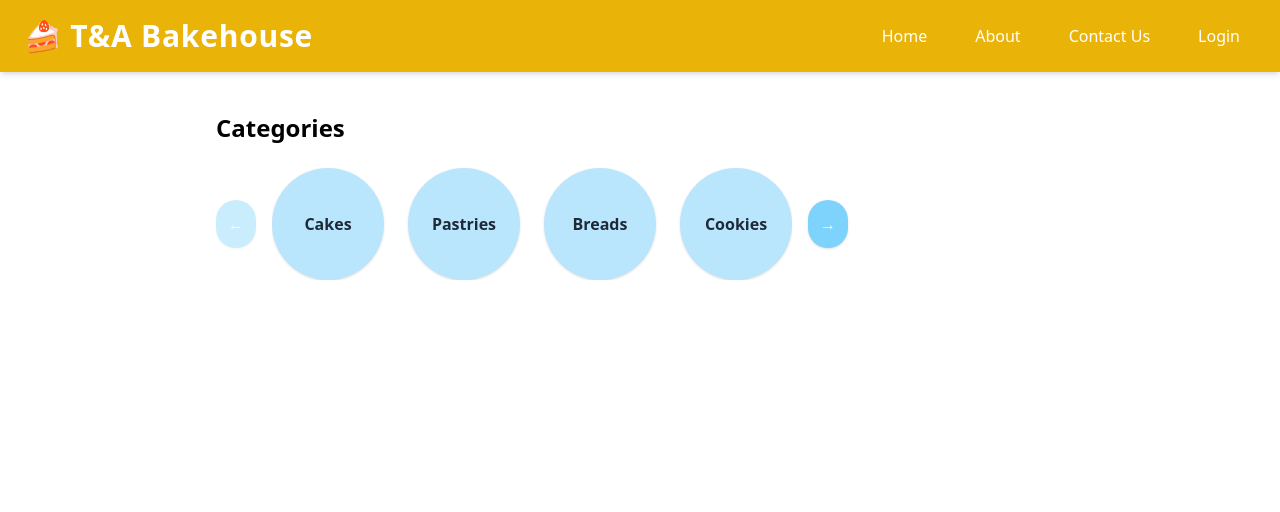
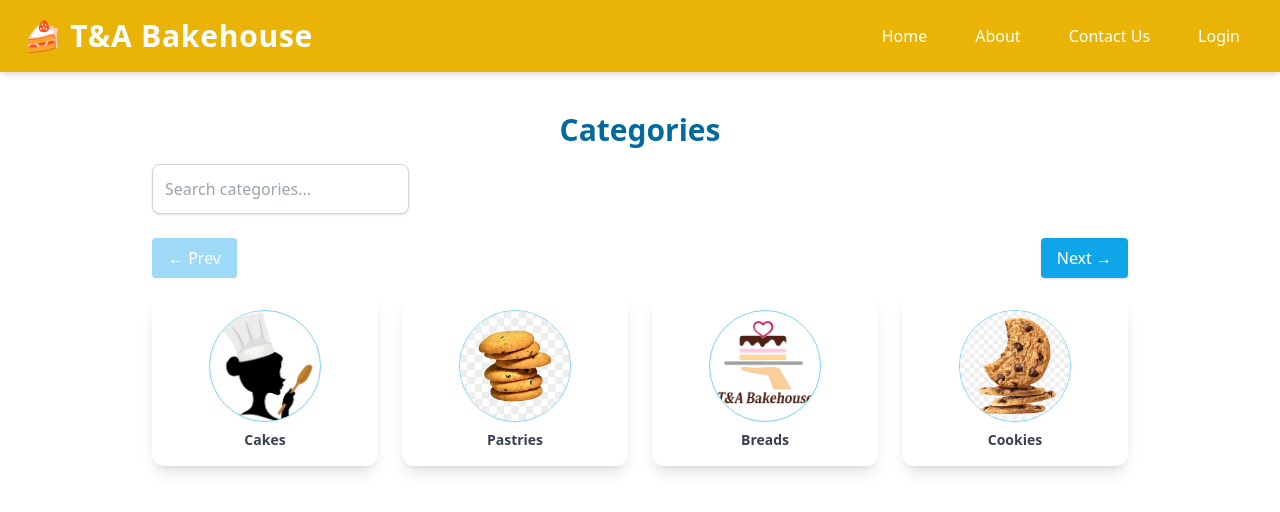
Before and after one commit to Ahad-Channa/T-A-BakeHouse-Bakery-app, a React (Vite) app in the folder TA-BakeHouse/: page /client-category in a window 1280 px wide. Shown: the top 512 px of the page. Built offline with nearby package versions, Linux system fonts and the light colour scheme.

Commit message:
added productd and catehory page in client

```diff
--- a/TA-BakeHouse/src/pages/User/Cart.jsx
+++ b/TA-BakeHouse/src/pages/User/Cart.jsx
@@ -5,7 +5,7 @@ function Cart() {
     <div className="p-6 bg-yellow-50 min-h-screen">
       <h1 className="text-3xl font-bold text-center text-yellow-700 mb-6">Your Cart</h1>
       <p className="text-center text-gray-600">Items you add will appear here</p>
-      {/* You can later map cart items and show total */}
+
     </div>
   );
 }
--- a/TA-BakeHouse/src/pages/User/ClientCategory.jsx
+++ b/TA-BakeHouse/src/pages/User/ClientCategory.jsx
@@ -58,22 +58,26 @@ import React, { useState } from "react";
 
 const ClientCategories = () => {
   const categories = [
-    { id: 1, name: "Cakes" },
-    { id: 2, name: "Pastries" },
-    { id: 3, name: "Breads" },
-    { id: 4, name: "Cookies" },
-    { id: 5, name: "Doughnuts" },
-    { id: 6, name: "Cupcakes" },
-    { id: 7, name: "Brownies" },
-    { id: 8, name: "Tarts" },
+    { id: 1, name: "Cakes", image: "/images/girl.png" },
+    { id: 2, name: "Pastries", image: "/images/biscuits.jpg" },
+    { id: 3, name: "Breads", image: "/images/ChatGPT Image .png" },
+    { id: 4, name: "Cookies", image: "/images/chocolate-chip.png" },
+    { id: 5, name: "Doughnuts", image: "/images/doughnut.png" },
+    { id: 6, name: "Cupcakes", image: "/images/cupcake.png" },
+    { id: 7, name: "Brownies", image: "/images/brownie.png" },
+    { id: 8, name: "Tarts", image: "/images/tart.png" },
   ];
 
   const itemsPerPage = 4;
   const [startIndex, setStartIndex] = useState(0);
+  const [searchTerm, setSearchTerm] = useState("");
 
-  // Determine if we can move left or right
+  const filteredCategories = categories.filter((cat) =>
+    cat.name.toLowerCase().includes(searchTerm.toLowerCase())
+  );
+
   const canMoveLeft = startIndex > 0;
-  const canMoveRight = startIndex + itemsPerPage < categories.length;
+  const canMoveRight = startIndex + itemsPerPage < filteredCategories.length;
 
   const handleMoveLeft = () => {
     if (canMoveLeft) setStartIndex(startIndex - itemsPerPage);
@@ -83,54 +87,76 @@ const ClientCategories = () => {
     if (canMoveRight) setStartIndex(startIndex + itemsPerPage);
   };
 
-  // Slice the categories to display current "page"
-  const visibleCategories = categories.slice(
+  const handleSearchChange = (e) => {
+    setSearchTerm(e.target.value);
+    setStartIndex(0); // reset to first page when search changes
+  };
+
+  const visibleCategories = filteredCategories.slice(
     startIndex,
     startIndex + itemsPerPage
   );
 
   return (
-    <div className="max-w-4xl mx-auto p-6">
-      <h2 className="text-2xl font-bold mb-6">Categories</h2>
+    <div className="max-w-5xl mx-auto p-6">
+      <h2 className="text-3xl font-bold mb-4 text-center text-sky-700">
+      Categories
+      </h2>
 
-      <div className="flex items-center space-x-4">
-        {/* Left Arrow */}
+      {/* Search */}
+      <input
+        type="text"
+        placeholder="Search categories..."
+        value={searchTerm}
+        onChange={handleSearchChange}
+        className="mb-6  p-3 border border-gray-300 rounded-lg shadow focus:outline-none focus:ring-2 focus:ring-sky-300"
+      />
+
+      {/* Navigation */}
+      <div className="flex justify-between items-center mb-4">
         <button
           onClick={handleMoveLeft}
           disabled={!canMoveLeft}
-          className={`p-3 rounded-full bg-sky-300 text-white shadow ${
-            !canMoveLeft ? "opacity-40 cursor-not-allowed" : "hover:bg-sky-400"
+          className={`px-4 py-2 rounded bg-sky-500 text-white shadow ${
+            !canMoveLeft ? "opacity-40 cursor-not-allowed" : "hover:bg-sky-600"
           }`}
-          aria-label="Previous categories"
         >
-          &#8592;
+          ← Prev
         </button>
 
-        {/* Categories cards */}
-        <div className="flex space-x-6 overflow-hidden">
+        <button
+          onClick={handleMoveRight}
+          disabled={!canMoveRight}
+          className={`px-4 py-2 rounded bg-sky-500 text-white shadow ${
+            !canMoveRight ? "opacity-40 cursor-not-allowed" : "hover:bg-sky-600"
+          }`}
+        >
+          Next →
+        </button>
+      </div>
+
+      {/* Cards */}
+      {visibleCategories.length > 0 ? (
+        <div className="grid grid-cols-2 sm:grid-cols-2 md:grid-cols-4 gap-6">
           {visibleCategories.map((cat) => (
             <div
               key={cat.id}
-              className="w-28 h-28 rounded-full bg-sky-200 flex items-center justify-center text-center font-semibold text-gray-800 shadow"
+              className="bg-white rounded-xl shadow-lg hover:shadow-xl transition-all p-4 flex flex-col items-center justify-center text-center"
               title={cat.name}
             >
-              {cat.name}
+              <img
+                src={cat.image}
+                alt={cat.name}
+                className="w-28 h-28 rounded-full object-cover mb-2 border border-sky-300 shadow-sm"
+              />
+
+              <p className="text-sm font-semibold text-gray-700">{cat.name}</p>
             </div>
           ))}
         </div>
-
-        {/* Right Arrow */}
-        <button
-          onClick={handleMoveRight}
-          disabled={!canMoveRight}
-          className={`p-3 rounded-full bg-sky-300 text-white shadow ${
-            !canMoveRight ? "opacity-40 cursor-not-allowed" : "hover:bg-sky-400"
-          }`}
-          aria-label="Next categories"
-        >
-          &#8594;
-        </button>
-      </div>
+      ) : (
+        <p className="text-gray-500 text-center mt-8">No categories found.</p>
+      )}
     </div>
   );
 };
--- a/TA-BakeHouse/src/pages/User/cliendproduct.jsx
+++ b/TA-BakeHouse/src/pages/User/cliendproduct.jsx
@@ -1,26 +1,5 @@
-// ClientProducts.jsx
+
 /*import Products from "../components/Products";
-
-const ClientProducts = () => {
-  const products = [
-    { id: 1, name: "Chocolate Cake", description: "Rich chocolate", price: 500 },
-    { id: 2, name: "Vanilla Pastry", description: "Classic vanilla", price: 200 },
-  ];
-
-  return (
-    <div className="grid grid-cols-1 md:grid-cols-2 lg:grid-cols-3 gap-4 p-6">
-      {products.map((prod) => (
-        <Products key={prod.id} product={prod} />
-
-
-      ))}
-
-    </div>
-  );
-};
-
-export default ClientProducts;*/
-import Products from "../components/Products";
 
 const ClientProducts = () => {
   const products = [
@@ -46,3 +25,85 @@ const ClientProducts = () => {
 };
 
 export default ClientProducts;
+*/
+// components/Products.jsx
+const products = [
+  {
+    id: 1,
+    name: 'Chocolate Chip',
+    href: '#',
+    imageSrc: "/images/chocolate-chip.png",
+    imageAlt: "image not found",
+    price: '200',
+    descryption: 'hehehehehehehe hahahah ',
+  },
+  {
+    id: 2,
+    name: 'Cupcake',
+    href: '#',
+    imageSrc: "/images/cupcake.webp",
+    imageAlt: "image not found",
+    price: '350',
+    descryption: 'hity kuch likhbo',
+  },
+  {
+    id: 3,
+    name: 'Chocolate Cake',
+    href: '#',
+    imageSrc: "/images/Moist-Chocolate-Cake-20.jpg",
+    imageAlt: "image not found",
+    price: '1350',
+    descryption:  'hity b kuch likhbo',
+  },
+  {
+    id: 4,
+    name: 'Basic Tee',
+    href: '#',
+    imageSrc: 'https://tailwindcss.com/plus-assets/img/ecommerce-images/product-page-01-related-product-01.jpg',
+    imageAlt: "image not found",
+    price: '2500',
+    descryption:  'same same same ',
+  },
+  // Add more as needed...
+];
+
+export default function Example() {
+  return (
+    <div className="bg-white">
+      <div className="mx-auto max-w-2xl px-4 py-16 sm:px-6 sm:py-24 lg:max-w-7xl lg:px-8">
+        <h2 className="text-4xl font-bold tracking-tight text-gray-900 text-center mb-8">Products</h2>
+
+        <div className="grid grid-cols-1 gap-x-6 gap-y-10 sm:grid-cols-2 lg:grid-cols-4 xl:gap-x-8">
+          {products.map((product) => (
+            <div key={product.id} className="group relative border rounded-xl p-4 shadow hover:shadow-lg transition">
+              <img
+                alt={product.imageAlt}
+                src={product.imageSrc}
+                className="aspect-square w-full rounded-md bg-gray-200 object-cover group-hover:opacity-75"
+              />
+              <div className="mt-4 flex justify-between items-center">
+                <div>
+                  <h3 className="text-sm text-gray-700">
+                    <a href={product.href}>
+                      <span aria-hidden="true" className="absolute inset-0" />
+                      {product.name}
+                    </a>
+                  </h3>
+                  <p className="mt-1 text-sm text-gray-500">{product.descryption }</p>
+                </div>
+                <p className="text-sm font-medium text-gray-900">{product.price}</p>
+              </div>
+
+              {/* Add to Cart Button */}
+              <button
+                className="mt-4 w-full bg-blue-600 text-white text-sm font-semibold py-2 px-4 rounded hover:bg-blue-700 transition"
+              >
+                Add to Cart
+              </button>
+            </div>
+          ))}
+        </div>
+      </div>
+    </div>
+  );
+}
```
Also changed, not shown: TA-BakeHouse/public/images/Moist-Chocolate-Cake-20.jpg (added), TA-BakeHouse/public/images/cupcake.webp (added).
